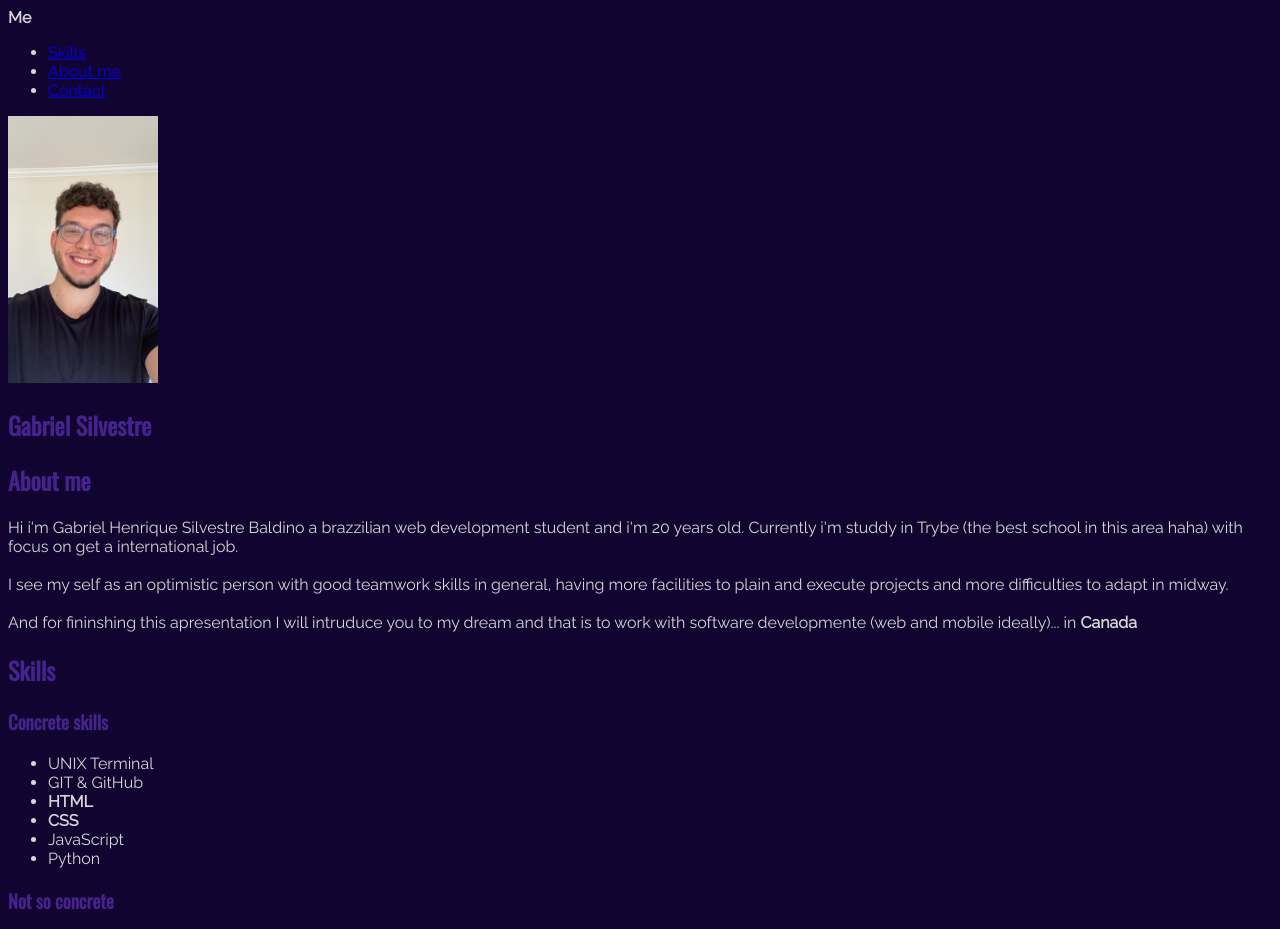
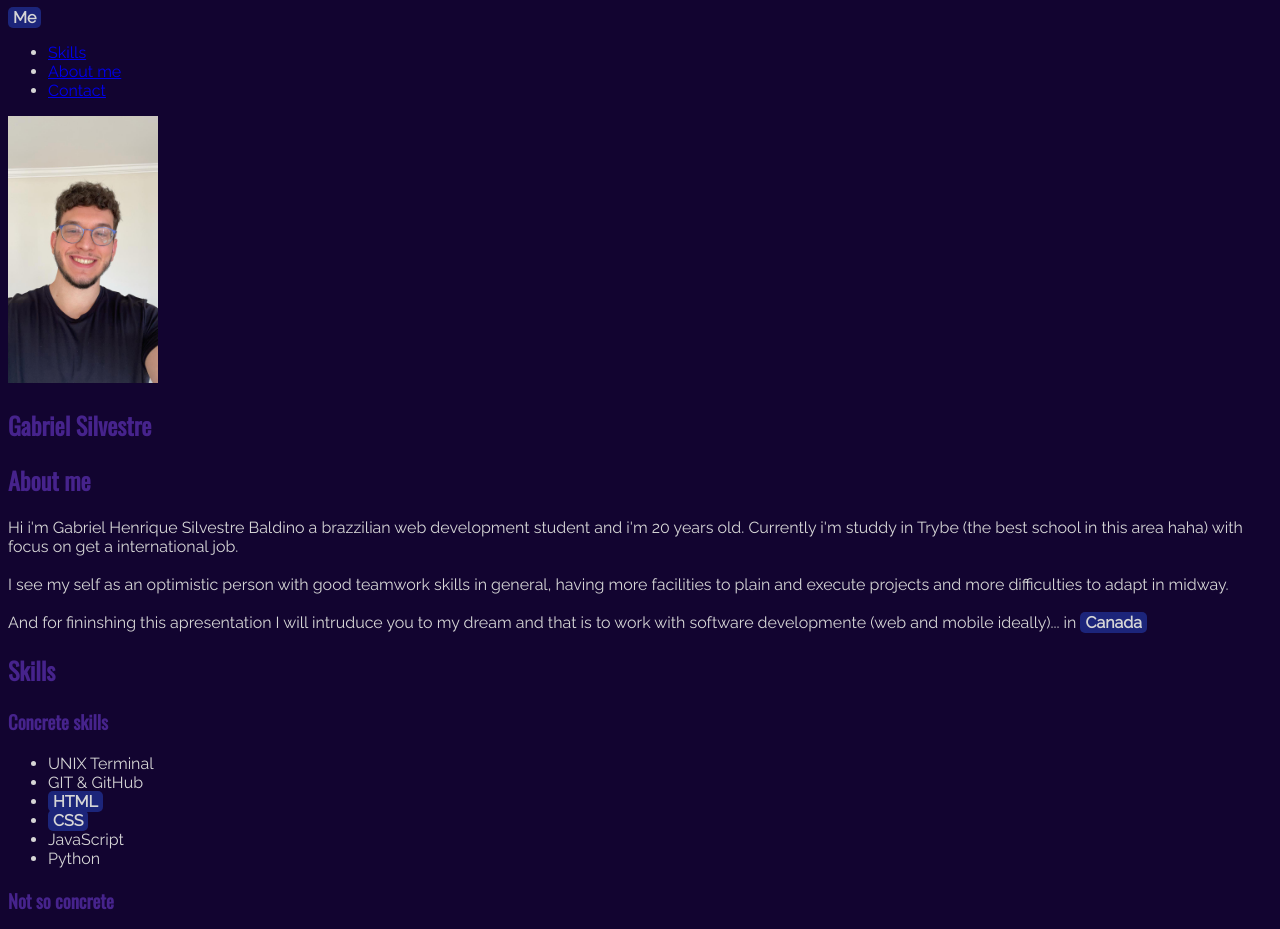
Before and after one commit to gabrielh-silvestre/gabrielh-silvestre.github.io, a plain HTML site: page index.html in a window 1280 px wide. Shown: the top 929 px of the page. Drawn offline with nearby package versions, Linux system fonts and the light colour scheme.

Commit message:
creat and apply css class: highlight

```diff
--- a/assets/style.css
+++ b/assets/style.css
@@ -19,7 +19,15 @@ body {
 }
 
 
+.highlight {
+    color: var(--tertiary_color_2);
 
+    padding: 1px 5px;
+
+    border-radius: 5px;
+
+    background-color: var(--tertiary_color);
+}
 .title {
     color: var(--secondary_color);
     font-family: var(--title_font);
--- a/index.html
+++ b/index.html
@@ -13,7 +13,7 @@
 <body>
     <header>
         <div>
-            <strong>Me</strong>
+            <strong class="highlight">Me</strong>
 
             <div>
                 <ul>
@@ -47,7 +47,7 @@
                         <br>
                         <br>
 
-                        And for fininshing this apresentation I will intruduce you to my dream and that is to work with software developmente (web and mobile ideally)... in <strong>Canada</strong>
+                        And for fininshing this apresentation I will intruduce you to my dream and that is to work with software developmente (web and mobile ideally)... in <strong class="highlight">Canada</strong>
                     </p>
                 </article>
 
@@ -66,8 +66,8 @@
                 <ul>
                     <li>UNIX Terminal</li>
                     <li>GIT & GitHub</li>
-                    <li><strong>HTML</strong></li>
-                    <li><strong>CSS</strong></li>
+                    <li><strong class="highlight">HTML</strong></li>
+                    <li><strong class="highlight">CSS</strong></li>
                     <li>JavaScript</li>
                     <li>Python</li>
                 </ul>
```
